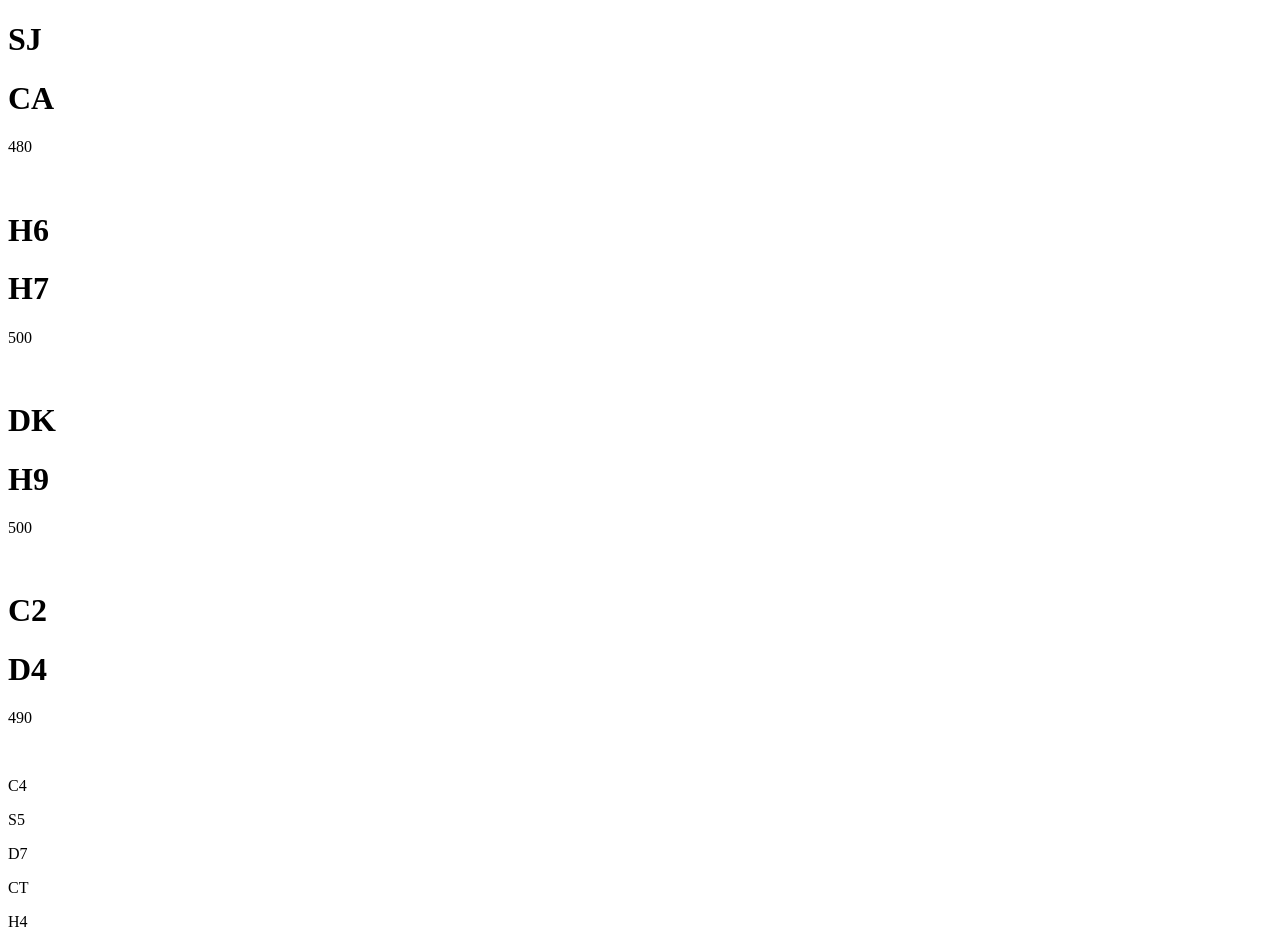
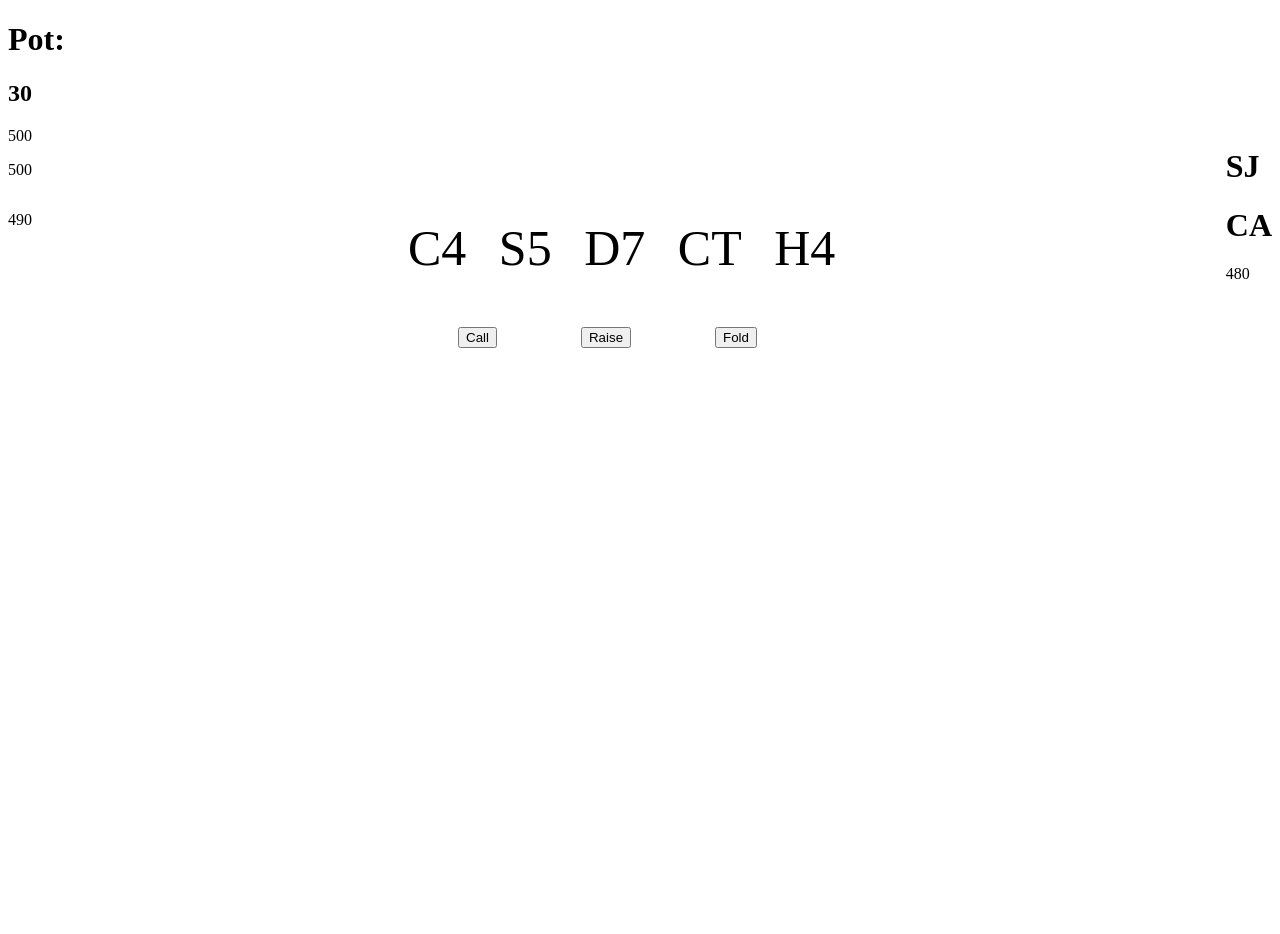
Before and after one commit to broooo24/poker, a plain HTML site: page index.html in a window 1280 px wide. Shown: the top 934 px of the page. After the commit the page ends 800 px from the top, so only its background shows below. Drawn offline with Linux system fonts and the light colour scheme.

Commit message:
Update index.html

```diff
--- a/index.html
+++ b/index.html
@@ -7,30 +7,51 @@
     <title>Document</title>
 </head>
 <body>
+    <div>
+        <div>
+            <h1>Pot:</h1>
+            <h2 id="pot">0</h2>
+        </div>
+        <div style="float:right;">
             <h1 id="firstCard"></h1>
             <h1 id="secondCard"></h1>
             <p id ="myMoney"></p>
-    <br>
+        </div>
+
+        <div >
             <h1 id="thirdCard"></h1>
             <h1 id="fourthCard"></h1>
             <p id="firstOpponentMoney"></p>
-    <br>
+        </div>
+
+        <div >
             <h1 id="fifthCard"></h1>
             <h1 id="sixthCard"></h1>
             <p id="secondOpponentMoney"></p>
-    <br>
+        </div>
+
+        <div style="float:left; ">
             <h1 id="seventhCard"></h1>
             <h1 id="eighthCard"></h1>
             <p id="thirdOpponentMoney"></p>
-    <br>
-    <p id="flop1Card"></p>
-    <p id="flop2Card"></p>
-    <p id="flop3Card"></p>
-    <p id="turnCard"></p>
-    <p id="riverCard"></p>
-    <button>Call</button>
-    <button>Raise</button>
-    <button>Fold</button>
+        </div>
+    </div>
+
+    <div style="margin-left: 400px;margin-top:40px;font-size: 50px;">
+        <p id="flop1Card" style="display:inline;margin-right:20px"></p>
+        <p id="flop2Card" style="display:inline;margin-right:20px"></p>
+        <p id="flop3Card" style="display:inline;margin-right:20px"></p>
+        <p id="turnCard" style="display:inline;margin-right:20px"></p>
+        <p id="riverCard" style="display:inline;margin-right:20px"></p>
+    </div>
+
+
+    <div style="margin-left: 450px;margin-top: 50px">
+        <button style="margin-right: 80px;">Call</button>
+        <button style="margin-right: 80px;">Raise</button>
+        <button onclick="fold_command()">Fold</button>
+    </div>
+
     <p id="gameOver" style="font-size: 43px; text-align: center; display: none; ">game Over</p>
 
     <script src="app.js"></script>
```
Lines whose indentation alone changed are shown as unchanged.
